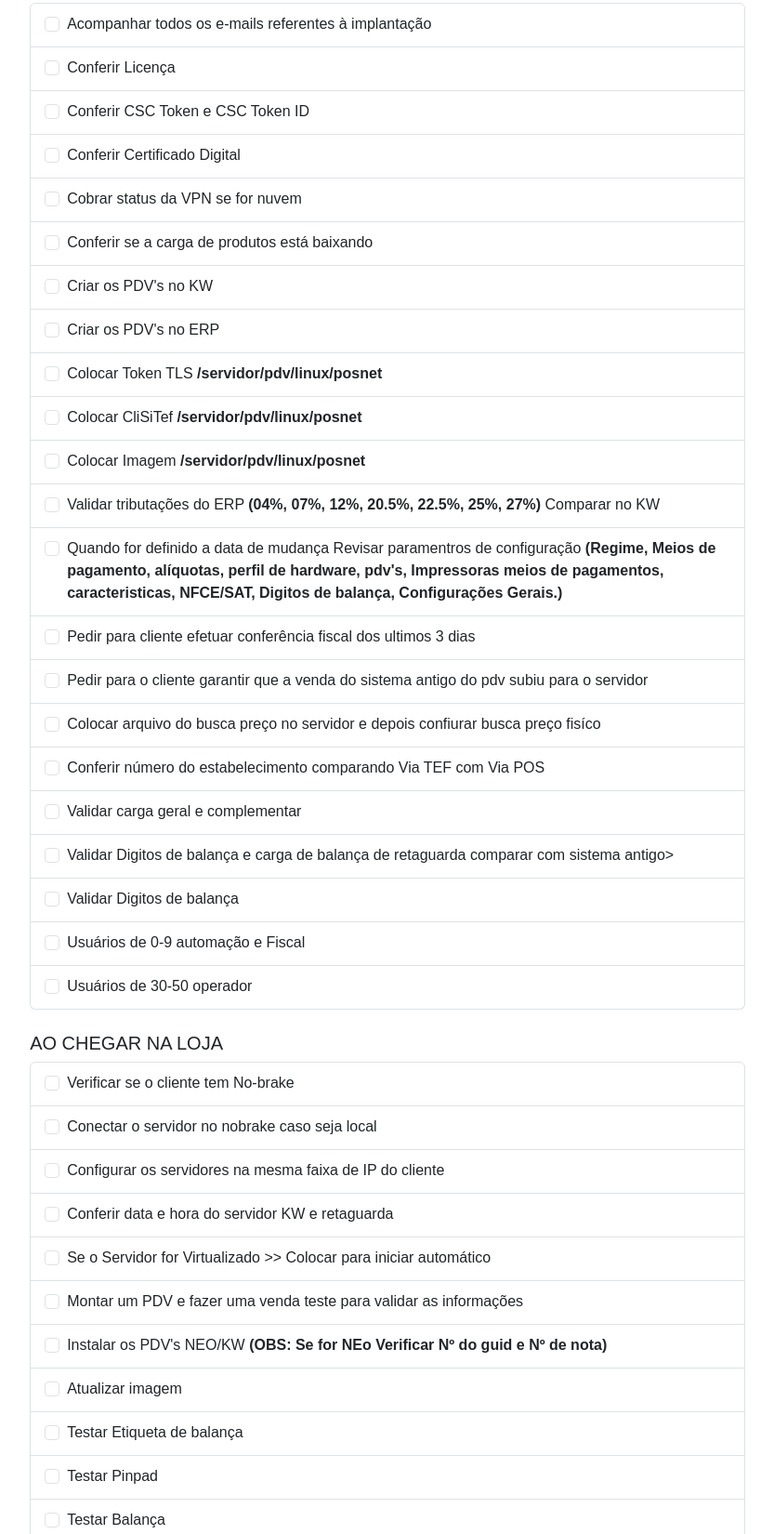
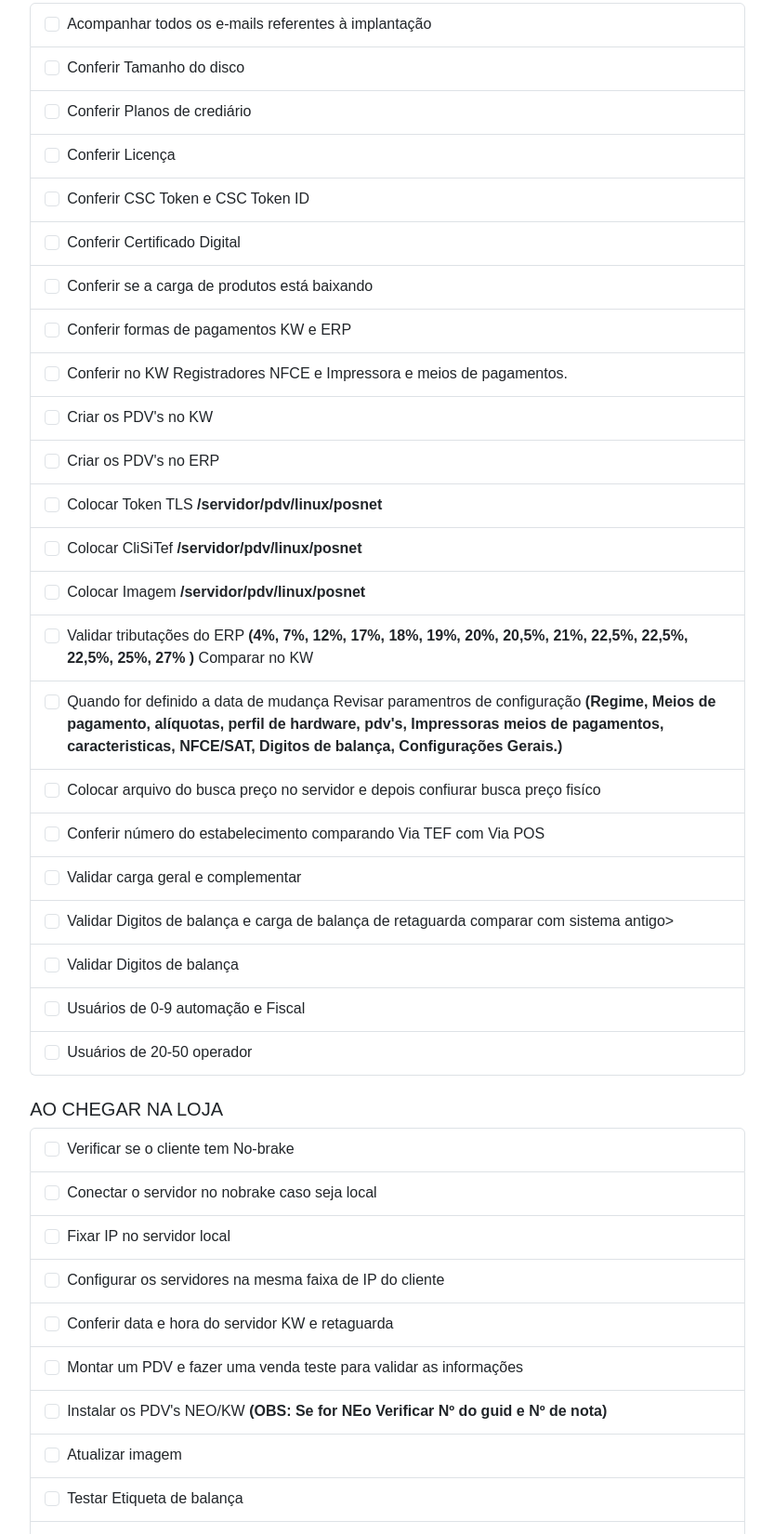
Before and after one commit to leandroSJ/checklist-implantacao, a plain HTML site: page index.html in a window 1280 px wide. Shown: the part 439-2089 px from the top of the page at 93% size, without its empty margins (223-1056 px from the left). Drawn offline with nearby package versions, Linux system fonts and the light colour scheme.

Commit message:
novo update

```diff
--- a/index.html
+++ b/index.html
@@ -40,45 +40,42 @@
         <h5 class="mt-4">Validações básicas do Servidor</h5>
         <ul class="list-group">
             <li class="list-group-item"><div class="form-check"><input class="form-check-input checklist-item" type="checkbox" id="check1"><label class="form-check-label" for="check1"> Acompanhar todos os e-mails referentes à implantação</label></div></li>
+            <li class="list-group-item"><div class="form-check"><input class="form-check-input checklist-item" type="checkbox" id="check2"><label class="form-check-label" for="check2"> Conferir Tamanho do disco</label></div></li>
+            <li class="list-group-item"><div class="form-check"><input class="form-check-input checklist-item" type="checkbox" id="check2"><label class="form-check-label" for="check2"> Conferir Planos de crediário</label></div></li>
             <li class="list-group-item"><div class="form-check"><input class="form-check-input checklist-item" type="checkbox" id="check2"><label class="form-check-label" for="check2"> Conferir Licença</label></div></li>
             <li class="list-group-item"><div class="form-check"><input class="form-check-input checklist-item" type="checkbox" id="check3"><label class="form-check-label" for="check3"> Conferir CSC Token e CSC Token ID</label></div></li>
             <li class="list-group-item"><div class="form-check"><input class="form-check-input checklist-item" type="checkbox" id="check4"><label class="form-check-label" for="check4"> Conferir Certificado Digital</label></div></li>
-            <li class="list-group-item"><div class="form-check"><input class="form-check-input checklist-item" type="checkbox" id="check5"><label class="form-check-label" for="check5"> Cobrar status da VPN se for nuvem</label></div></li>
             <li class="list-group-item"><div class="form-check"><input class="form-check-input checklist-item" type="checkbox" id="check6"><label class="form-check-label" for="check6"> Conferir se a carga de produtos está baixando</label></div></li>
+            <li class="list-group-item"><div class="form-check"><input class="form-check-input checklist-item" type="checkbox" id="check6"><label class="form-check-label" for="check6"> Conferir formas de pagamentos KW e ERP</label></div></li>
+            <li class="list-group-item"><div class="form-check"><input class="form-check-input checklist-item" type="checkbox" id="check6"><label class="form-check-label" for="check6"> Conferir no KW Registradores NFCE e Impressora e meios de pagamentos. </label></div></li>
             <li class="list-group-item"><div class="form-check"><input class="form-check-input checklist-item" type="checkbox" id="check7"><label class="form-check-label" for="check7"> Criar os PDV's no KW</label></div></li>
             <li class="list-group-item"><div class="form-check"><input class="form-check-input checklist-item" type="checkbox" id="check8"><label class="form-check-label" for="check8"> Criar os PDV's no ERP</label></div></li>
             <li class="list-group-item"><div class="form-check"><input class="form-check-input checklist-item" type="checkbox" id="check9"><label class="form-check-label" for="check9"> Colocar Token TLS <b>/servidor/pdv/linux/posnet</b> </label></div></li>
             <li class="list-group-item"><div class="form-check"><input class="form-check-input checklist-item" type="checkbox" id="check10"><label class="form-check-label" for="check10"> Colocar CliSiTef <b>/servidor/pdv/linux/posnet</b> </label></div></li>
             <li class="list-group-item"><div class="form-check"><input class="form-check-input checklist-item" type="checkbox" id="check11"><label class="form-check-label" for="check11"> Colocar Imagem <b>/servidor/pdv/linux/posnet</b> </label></div></li>
-            <li class="list-group-item"><div class="form-check"><input class="form-check-input checklist-item" type="checkbox" id="check12"><label class="form-check-label" for="check12"> Validar tributações do ERP <b>(04%, 07%, 12%, 20.5%, 22.5%, 25%, 27%)</b> Comparar no KW</label></div></li>
+            <li class="list-group-item"><div class="form-check"><input class="form-check-input checklist-item" type="checkbox" id="check12"><label class="form-check-label" for="check12"> Validar tributações do ERP <b>(4%, 7%, 12%, 17%, 18%, 19%, 20%, 20,5%, 21%, 22,5%, 22,5%, 22,5%, 25%, 27%
+)</b> Comparar no KW</label></div></li>
             <li class="list-group-item"><div class="form-check"><input class="form-check-input checklist-item" type="checkbox" id="check13"><label class="form-check-label" for="check13"> Quando for definido a data de mudança Revisar paramentros de configuração <b>(Regime, Meios de pagamento, alíquotas, perfil de hardware, pdv's, Impressoras meios de pagamentos, caracteristicas, NFCE/SAT, Digitos de balança, Configurações Gerais.)</b></label></div></li>
-            <li class="list-group-item"><div class="form-check"><input class="form-check-input checklist-item" type="checkbox" id="check14"><label class="form-check-label" for="check14"> Pedir para cliente efetuar conferência fiscal dos ultimos 3 dias</label></div></li>
-            <li class="list-group-item"><div class="form-check"><input class="form-check-input checklist-item" type="checkbox" id="check15"><label class="form-check-label" for="check15"> Pedir para o cliente garantir que a venda do sistema antigo do pdv subiu para o servidor</label></div></li>
             <li class="list-group-item"><div class="form-check"><input class="form-check-input checklist-item" type="checkbox" id="check16"><label class="form-check-label" for="check16"> Colocar arquivo do busca preço no servidor e depois confiurar busca preço fisíco</label></div></li>
             <li class="list-group-item"><div class="form-check"><input class="form-check-input checklist-item" type="checkbox" id="check17"><label class="form-check-label" for="check17"> Conferir número do estabelecimento comparando Via TEF com Via POS</label></div></li>
             <li class="list-group-item"><div class="form-check"><input class="form-check-input checklist-item" type="checkbox" id="check18"><label class="form-check-label" for="check18"> Validar carga geral e complementar</label></div></li>
             <li class="list-group-item"><div class="form-check"><input class="form-check-input checklist-item" type="checkbox" id="check19"><label class="form-check-label" for="check19"> Validar Digitos de balança e carga de balança de retaguarda comparar com sistema antigo></div></li>
             <li class="list-group-item"><div class="form-check"><input class="form-check-input checklist-item" type="checkbox" id="check20"><label class="form-check-label" for="check20"> Validar Digitos de balança</label></div></li>
             <li class="list-group-item"><div class="form-check"><input class="form-check-input checklist-item" type="checkbox" id="check21"><label class="form-check-label" for="check21"> Usuários de 0-9 automação e Fiscal </label></div></li>
-            <li class="list-group-item"><div class="form-check"><input class="form-check-input checklist-item" type="checkbox" id="check23"><label class="form-check-label" for="check23"> Usuários de 30-50 operador</label></div></li>
+            <li class="list-group-item"><div class="form-check"><input class="form-check-input checklist-item" type="checkbox" id="check23"><label class="form-check-label" for="check23"> Usuários de 20-50 operador</label></div></li>
         </ul>
 
         <h5 class="mt-4">Ao chegar na loja</h5>
         <ul class="list-group">
             <li class="list-group-item"><div class="form-check"><input class="form-check-input checklist-item" type="checkbox" id="check24"><label class="form-check-label" for="check24"> Verificar se o cliente tem No-brake</label></div></li>
             <li class="list-group-item"><div class="form-check"><input class="form-check-input checklist-item" type="checkbox" id="check26"><label class="form-check-label" for="check26"> Conectar o servidor no nobrake caso seja local</label></div></li>
+            <li class="list-group-item"><div class="form-check"><input class="form-check-input checklist-item" type="checkbox" id="check26"><label class="form-check-label" for="check26"> Fixar IP no servidor local</label></div></li>
             <li class="list-group-item"><div class="form-check"><input class="form-check-input checklist-item" type="checkbox" id="check27"><label class="form-check-label" for="check27"> Configurar os servidores na mesma faixa de IP do cliente</label></div></li>
             <li class="list-group-item"><div class="form-check"><input class="form-check-input checklist-item" type="checkbox" id="check28"><label class="form-check-label" for="check28"> Conferir data e hora do servidor KW e retaguarda</label></div></li>
-            <li class="list-group-item"><div class="form-check"><input class="form-check-input checklist-item" type="checkbox" id="check29"><label class="form-check-label" for="check29"> Se o Servidor for Virtualizado >> Colocar para iniciar automático</label></div></li>
             <li class="list-group-item"><div class="form-check"><input class="form-check-input checklist-item" type="checkbox" id="check30"><label class="form-check-label" for="check30"> Montar um PDV e fazer uma venda teste para validar as informações</label></div></li>
             <li class="list-group-item"><div class="form-check"><input class="form-check-input checklist-item" type="checkbox" id="check31"><label class="form-check-label" for="check31"> Instalar os PDV's NEO/KW <b>(OBS: Se for NEo Verificar Nº do guid e Nº de nota)</b>  </label></div></li>
             <li class="list-group-item"><div class="form-check"><input class="form-check-input checklist-item" type="checkbox" id="check32"><label class="form-check-label" for="check32"> Atualizar imagem</label></div></li>
             <li class="list-group-item"><div class="form-check"><input class="form-check-input checklist-item" type="checkbox" id="check33"><label class="form-check-label" for="check33"> Testar Etiqueta de balança</label></div></li>
-            <li class="list-group-item"><div class="form-check"><input class="form-check-input checklist-item" type="checkbox" id="check34"><label class="form-check-label" for="check34"> Testar Pinpad</label></div></li>
-            <li class="list-group-item"><div class="form-check"><input class="form-check-input checklist-item" type="checkbox" id="check35"><label class="form-check-label" for="check35"> Testar Balança</label></div></li>
-            <li class="list-group-item"><div class="form-check"><input class="form-check-input checklist-item" type="checkbox" id="check36"><label class="form-check-label" for="check36"> Testar Scanner</label></div></li>
-            <li class="list-group-item"><div class="form-check"><input class="form-check-input checklist-item" type="checkbox" id="check37"><label class="form-check-label" for="check37"> Testar Leitor Biométrico</label></div></li>
-            <li class="list-group-item"><div class="form-check"><input class="form-check-input checklist-item" type="checkbox" id="check38"><label class="form-check-label" for="check38"> Testar Impressora</label></div></li>
             <li class="list-group-item"><div class="form-check"><input class="form-check-input checklist-item" type="checkbox" id="check39"><label class="form-check-label" for="check39"> Conferir alguns preços nos pdvs</label></div></li>
             <li class="list-group-item"><div class="form-check"><input class="form-check-input checklist-item" type="checkbox" id="check40"><label class="form-check-label" for="check40"> Configurar o busca preço</label></div></li>
         </ul>
@@ -101,10 +98,7 @@
 
         <h5 class="mt-4">Finalizações</h5>
         <ul class="list-group">
-            <li class="list-group-item"><div class="form-check"><input class="form-check-input checklist-item" type="checkbox" id="check54"><label class="form-check-label" for="check54"> Recolher assinaturas do cliente</label></div></li>
-            <li class="list-group-item"><div class="form-check"><input class="form-check-input checklist-item" type="checkbox" id="check55"><label class="form-check-label" for="check55"> Entregar o documento de backup</label></div></li>
             <li class="list-group-item"><div class="form-check"><input class="form-check-input checklist-item" type="checkbox" id="check56"><label class="form-check-label" for="check56"> Fazer relatório de atendimento técnico</label></div></li>
-            <li class="list-group-item"><div class="form-check"><input class="form-check-input checklist-item" type="checkbox" id="check57"><label class="form-check-label" for="check57"> Conferir as tabelas do banco de frente de loja <b>(Convert tributações, Tributações)</b></label></div></li>
         </ul>
 
 
```
